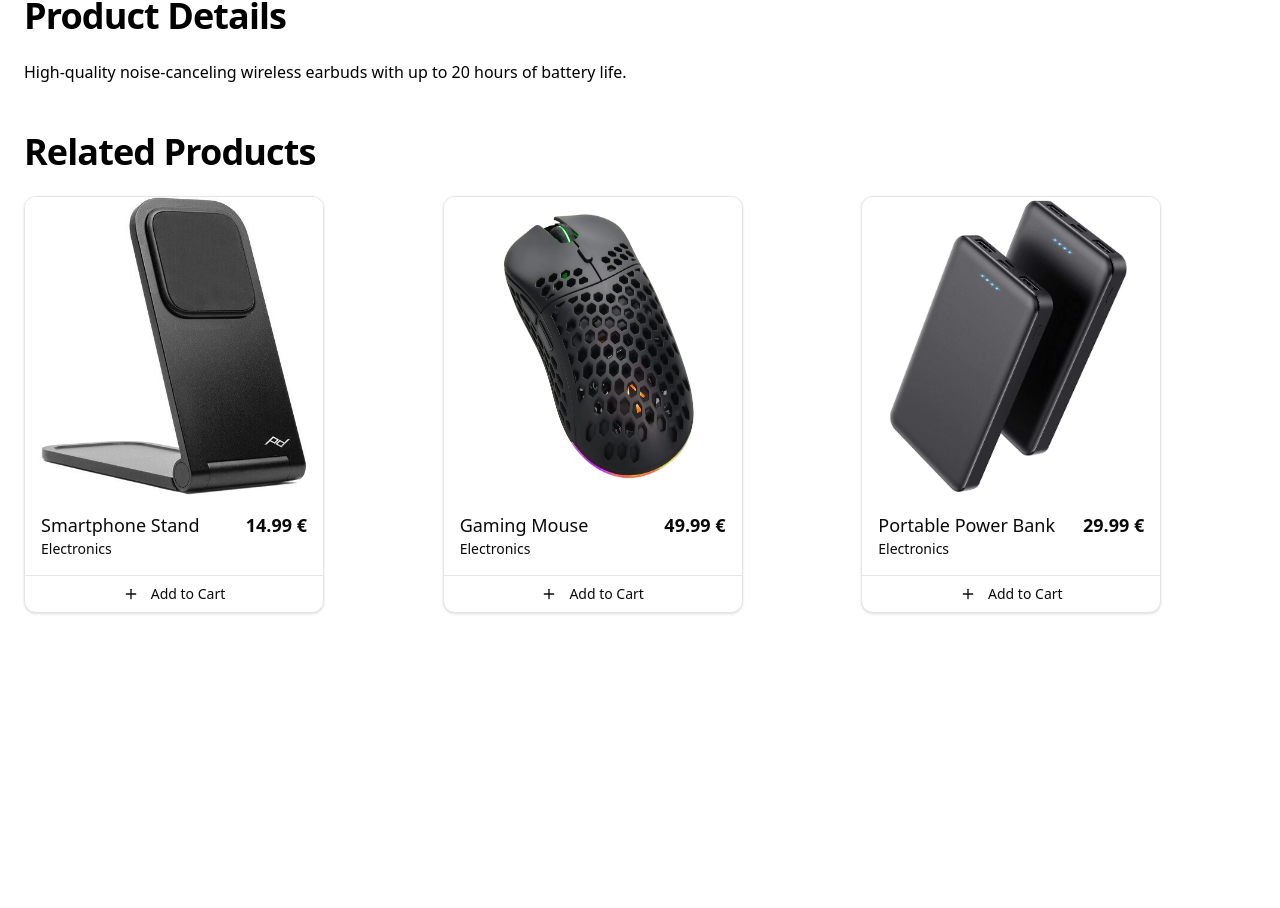
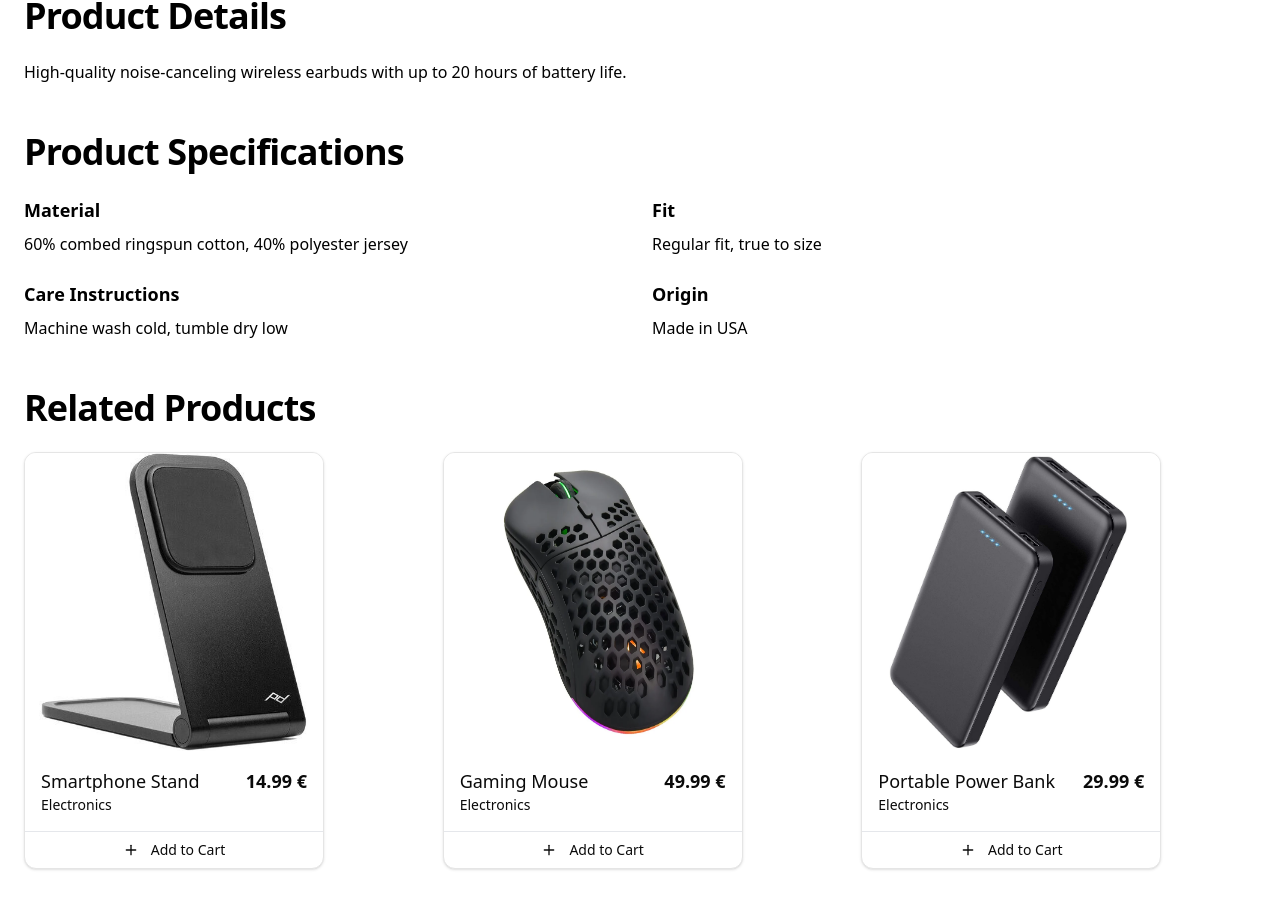
Before and after one commit to GASPing4ER/rpo_spletna_trgovina, a Next.js app: page /products/1 in a window 1280 px wide. Shown: the part 860-1768 px from the top of the page. Before the commit the page ends 1601 px from the top, so only its background shows below. Built offline with nearby package versions, Linux system fonts and the light colour scheme.

Commit message:
tehnične lastnosti produkta na strani o produktu

```diff
--- a/src/app/products/[productId]/page.tsx
+++ b/src/app/products/[productId]/page.tsx
@@ -62,7 +62,35 @@ export default async function ProductDetailsPage({
               <p>{product.description}</p>
             </div>
           </div>
-
+          <div className="grid gap-6">
+            <h2 className="text-3xl sm:text-4xl font-bold tracking-tight">
+              Product Specifications
+            </h2>
+            <div className="grid sm:grid-cols-2 gap-6">
+              <div className="grid gap-2">
+                <h3 className="text-lg font-semibold">Material</h3>
+                <p className="text-muted-foreground">
+                  60% combed ringspun cotton, 40% polyester jersey
+                </p>
+              </div>
+              <div className="grid gap-2">
+                <h3 className="text-lg font-semibold">Fit</h3>
+                <p className="text-muted-foreground">
+                  Regular fit, true to size
+                </p>
+              </div>
+              <div className="grid gap-2">
+                <h3 className="text-lg font-semibold">Care Instructions</h3>
+                <p className="text-muted-foreground">
+                  Machine wash cold, tumble dry low
+                </p>
+              </div>
+              <div className="grid gap-2">
+                <h3 className="text-lg font-semibold">Origin</h3>
+                <p className="text-muted-foreground">Made in USA</p>
+              </div>
+            </div>
+          </div>
           <div className="grid gap-6">
             <h2 className="text-3xl sm:text-4xl font-bold tracking-tight">
               Related Products
```
